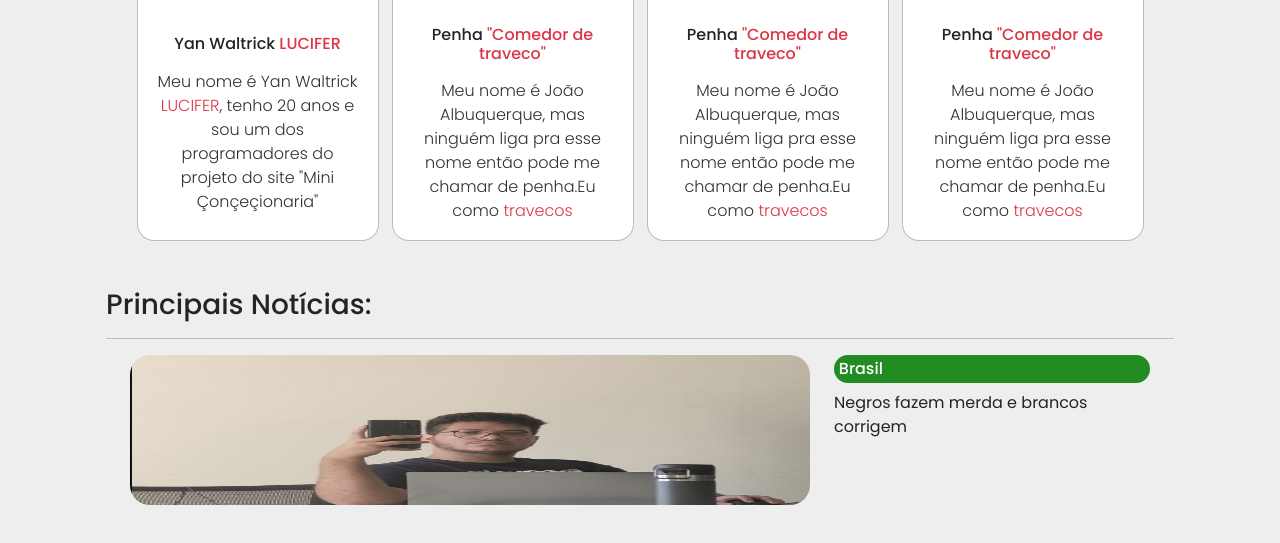
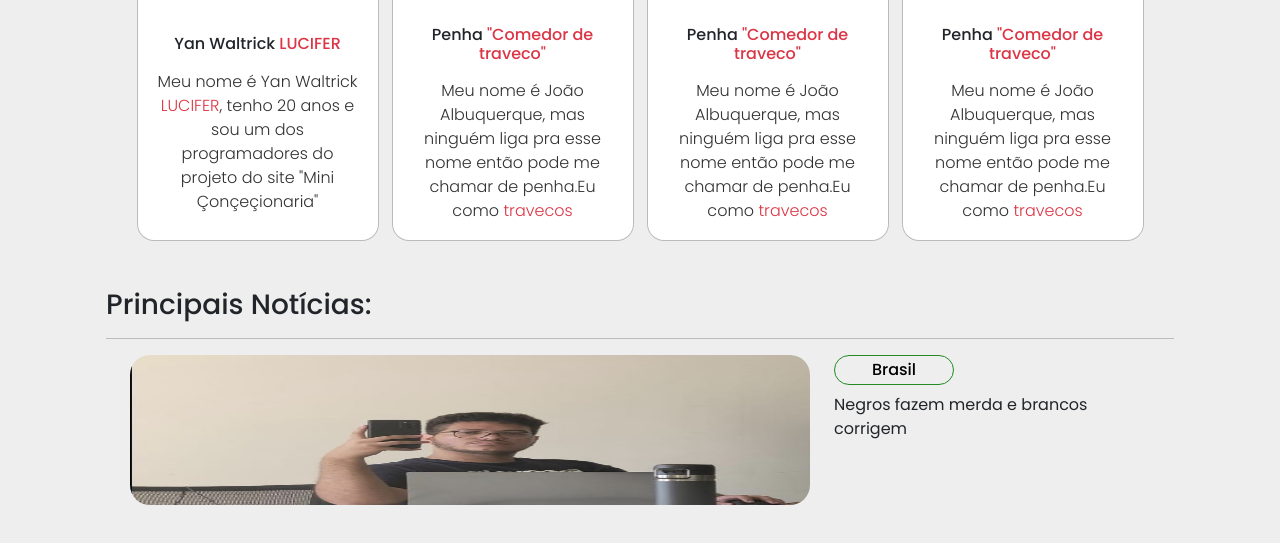
Before and after one commit to gakita/Mini-on-e-ionaria, a plain HTML site: page index.html in a window 1280 px wide. Shown: the part 669-1212 px from the top of the page. Drawn offline with nearby package versions, Linux system fonts and the light colour scheme; a script that the page names is missing.

Commit message:
Terceiro Commit

```diff
--- a/css/style.css
+++ b/css/style.css
@@ -184,8 +184,18 @@ nav a:hover{
 }
 
 .category-brasil{
+    background-color: transparent;
+    border: 1px solid forestgreen;
+    color: black;
+    padding: .3rem;
+    max-width: 120px;
+    text-align: center;
+    border-radius: 1rem;
+    transition: .3s;
+}
+
+.category-brasil:hover{
     background-color: forestgreen;
     color: #fff;
-    padding: .3rem;
-    border-radius: 1rem;
+    cursor: pointer;
 }
```
